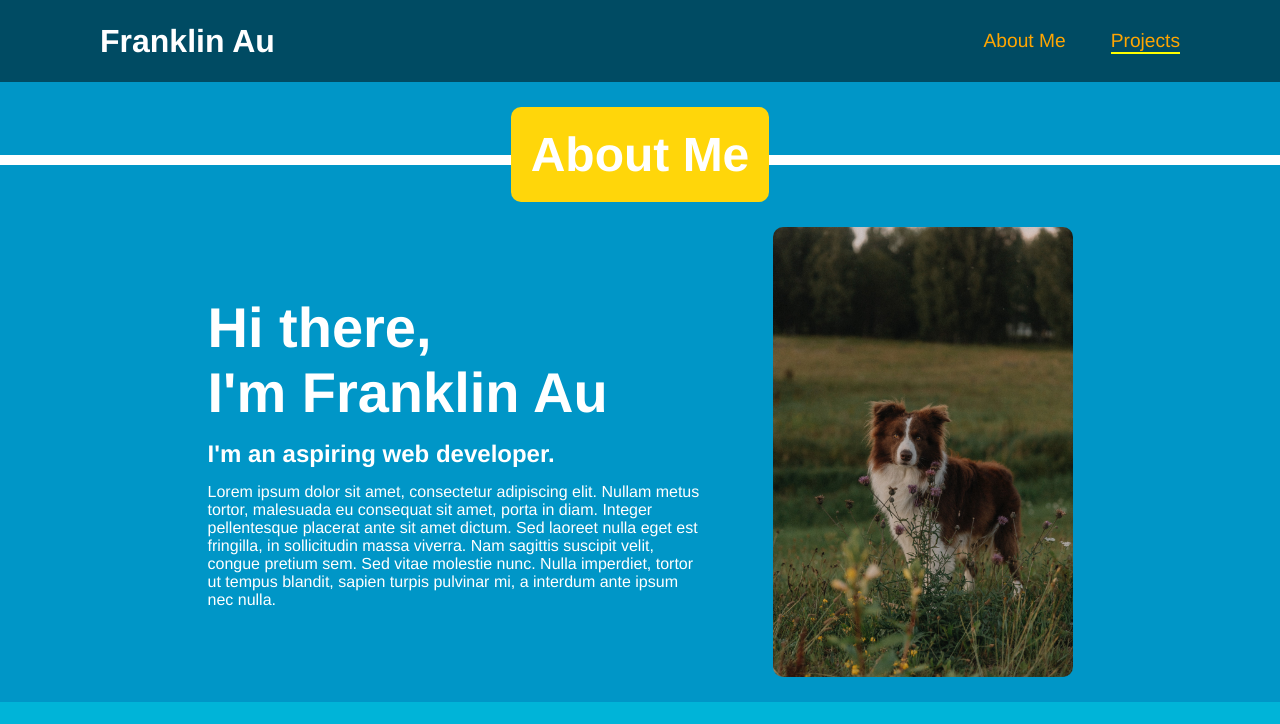
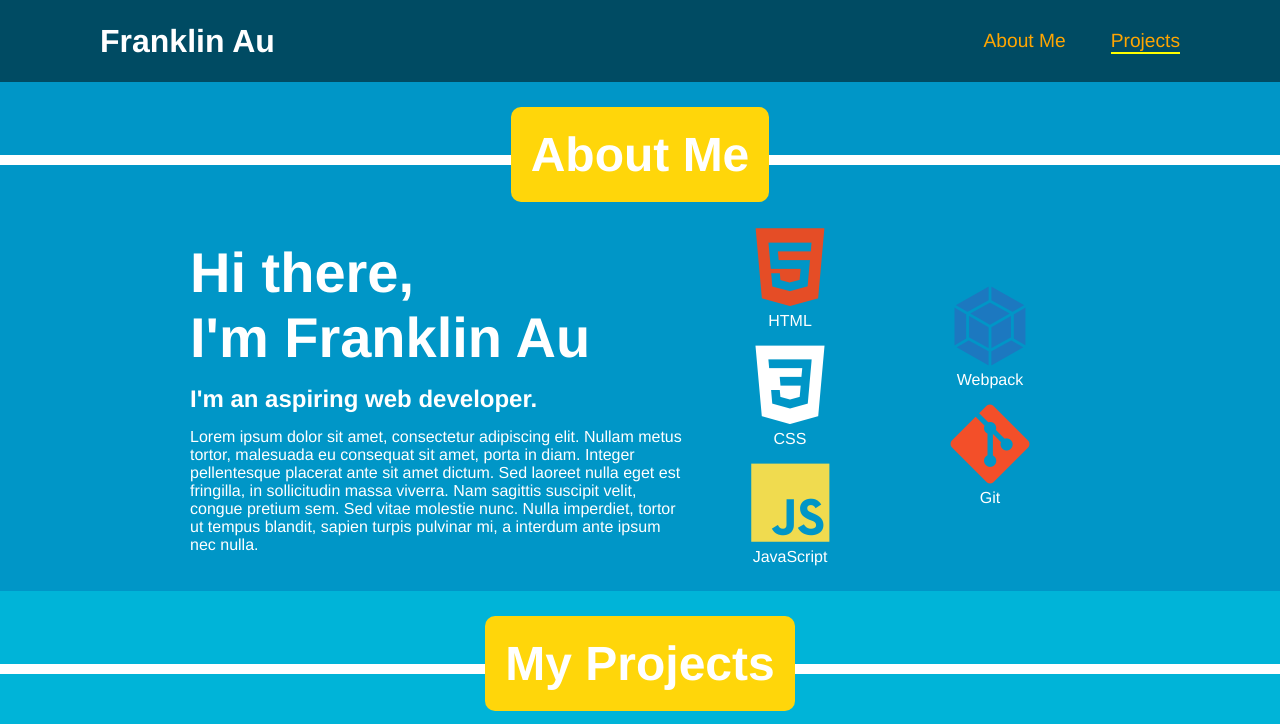
Before and after one commit to fau446/personal-portfolio, a website: page dist/index.html in a window 1280 px wide. Shown: the top 724 px of the page. Drawn offline with nearby package versions, Linux system fonts and the light colour scheme.

Commit message:
Change portrait with tech skills in about me

```diff
--- a/dist/index.html
+++ b/dist/index.html
@@ -4,6 +4,12 @@
     <meta charset="UTF-8" />
     <meta name="viewport" content="width=device-width, initial-scale=1.0" />
     <link rel="stylesheet" href="style.css" />
+
+    <link
+      rel="stylesheet"
+      href="https://cdn.jsdelivr.net/gh/devicons/devicon@v2.15.1/devicon.min.css"
+    />
+
     <title>Franklin Au</title>
   </head>
   <body>
@@ -40,11 +46,32 @@
               pulvinar mi, a interdum ante ipsum nec nulla.
             </p>
           </div>
-          <img
-            class="portrait right-reveal"
-            src="./images/temp-portrait-1920w.jpg"
-            alt=""
-          />
+          <div class="tech-container right-reveal">
+            <div class="tech-column">
+              <div class="tech-item">
+                <i class="devicon-html5-plain colored"></i>
+                <p>HTML</p>
+              </div>
+              <div class="tech-item">
+                <i class="devicon-css3-plain"></i>
+                <p>CSS</p>
+              </div>
+              <div class="tech-item">
+                <i class="devicon-javascript-plain colored"></i>
+                <p>JavaScript</p>
+              </div>
+            </div>
+            <div class="tech-column">
+              <div class="tech-item">
+                <i class="devicon-webpack-plain colored"></i>
+                <p>Webpack</p>
+              </div>
+              <div class="tech-item">
+                <i class="devicon-git-plain colored"></i>
+                <p>Git</p>
+              </div>
+            </div>
+          </div>
         </div>
       </section>
 
--- a/dist/style.css
+++ b/dist/style.css
@@ -137,7 +137,6 @@ section {
 .content {
   display: flex;
   justify-content: center;
-  gap: 65px;
   overflow: hidden;
   padding: 0 40px;
 }
@@ -153,12 +152,37 @@ section {
   gap: 15px;
 }
 
+.tech-container {
+  display: flex;
+  align-items: center;
+  max-width: 400px;
+}
+
+.tech-column {
+  display: flex;
+  flex-direction: column;
+  text-align: center;
+  gap: 15px;
+}
+
+i {
+  font-size: 5em;
+}
+
+.tech-item p {
+  margin: 5px 0 0 0;
+}
+
 .project-text {
   max-width: 400px;
   color: black;
   justify-content: center;
   padding: 20px;
   gap: 20px;
+}
+
+.project .content {
+  gap: 65px;
 }
 
 .project-text p {
@@ -182,11 +206,6 @@ section {
   margin: 0 0 100px 0;
 }
 
-.portrait {
-  max-width: 300px;
-  object-fit: cover;
-}
-
 .project-img {
   max-width: 500px;
   object-fit: cover;
@@ -203,7 +222,6 @@ img,
 }
 
 h2 {
-  /* margin: 0 0 25px 0; */
   position: relative;
   z-index: 1;
   margin: 0 auto;
```
Also changed, not shown: dist/images/temp-portrait-1920w.jpg (deleted).
